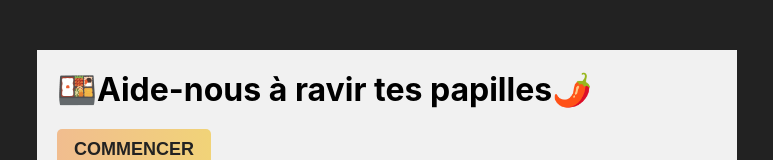
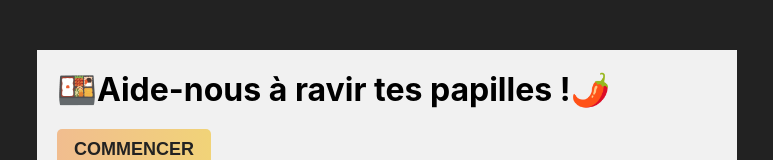
Before and after one commit to Athellan/multistep, a React (Create React App) app: page / in a window 1280 px wide. Shown: the part 150-310 px from the top of the page, without its empty margins (253-1026 px from the left). Built offline with nearby package versions, Linux system fonts and the light colour scheme.

Commit message:
modif card

```diff
--- a/src/Components/MultiForm/Infos/CardBegin.js
+++ b/src/Components/MultiForm/Infos/CardBegin.js
@@ -4,7 +4,7 @@ import "./Card.css";
 export default function CardBegin(props) {
   return (
     <div className="card">
-      <h1>🍱Aide-nous à ravir tes papilles🌶️</h1>
+      <h1>🍱Aide-nous à ravir tes papilles !🌶️</h1>
       <button onClick={() => props.modifyIndex(2)}>COMMENCER</button>
     </div>
   );
```
